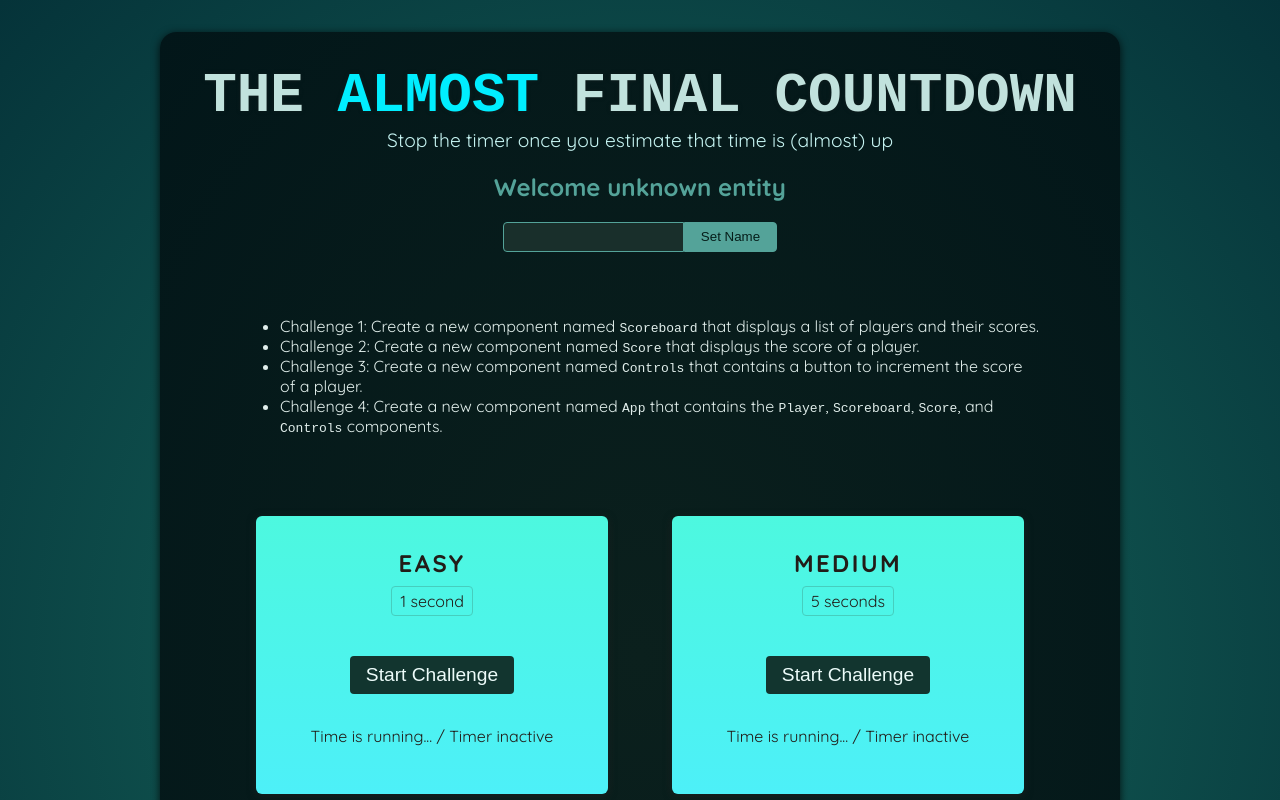
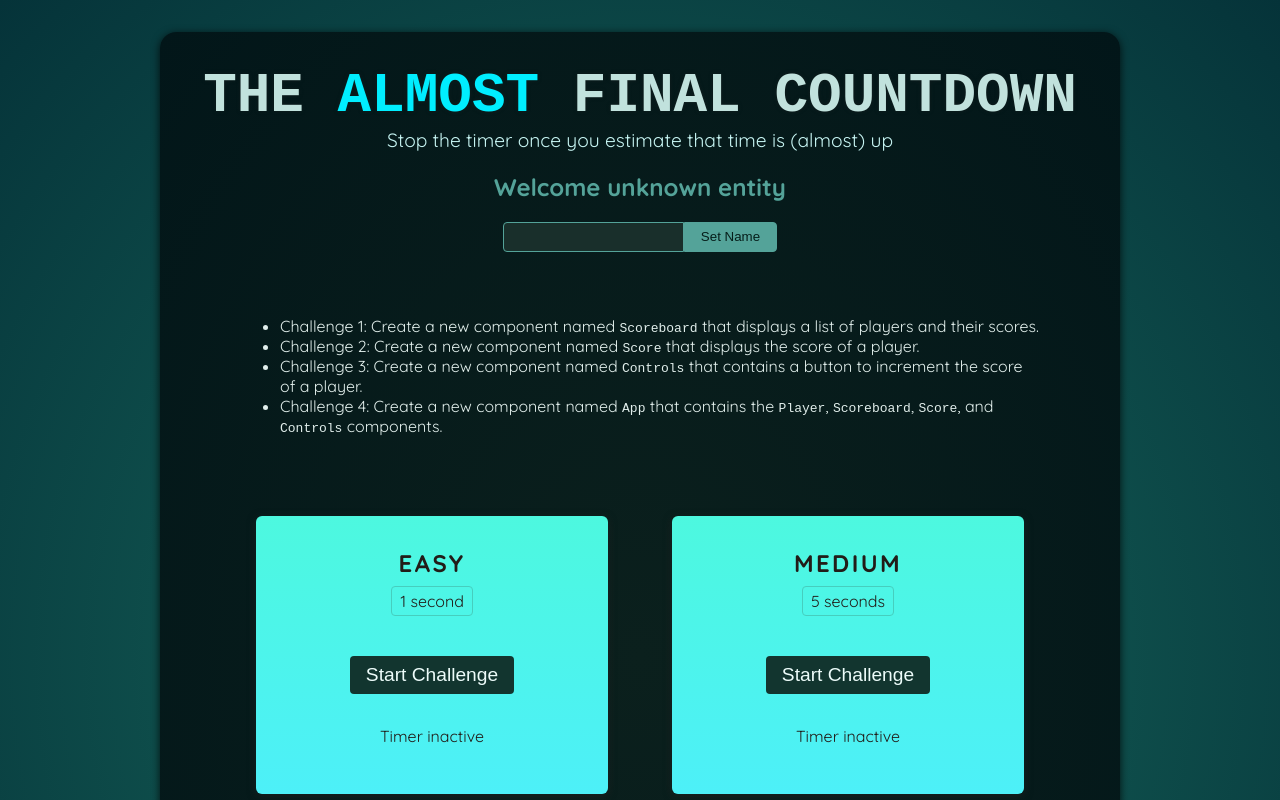
Before and after one commit to patbou02/almost-final-countdown, a React (Vite) app: page / in a window 1280 px wide. Shown: the top 800 px of the page. Built offline with nearby package versions, Linux system fonts and the light colour scheme; a web font is replaced by a local one.

Commit message:
Added basic start/stop/expired functionality via State and update some of the UI based on the State values.

```diff
--- a/src/components/TimerChallenge.jsx
+++ b/src/components/TimerChallenge.jsx
@@ -1,13 +1,28 @@
+import { useState } from 'react';
+
 export default function TimerChallenge({ title, targetTime }) {
+  const [ timerStarted, setTimerStarted ] = useState(false);
+  const [ timerExpired, setTimerExpired ] = useState(false);
+
+  const handleStart = () => {
+    setTimeout(() => setTimerExpired(true), targetTime * 1000);
+    setTimerStarted(true);
+  };
+
+  const handleStop = () => {
+    setTimerStarted(false);
+  };
+
   return (
     <section className="challenge">
       <h2>{title}</h2>
+      {timerExpired && <p>You lost</p>}
       <p className="challenge-time">{targetTime} second{targetTime > 1 ? 's' : null}</p>
       <p>
-        <button>Start Challenge</button>
+        <button onClick={handleStart}>{timerStarted ? 'Stop' : 'Start'} Challenge</button>
       </p>
-      <p className="">
-        Time is running... / Timer inactive
+      <p className={timerStarted ? 'active' : undefined}>
+        {timerStarted ? 'Time is running...' : 'Timer inactive'}
       </p>
     </section>
   );
```
